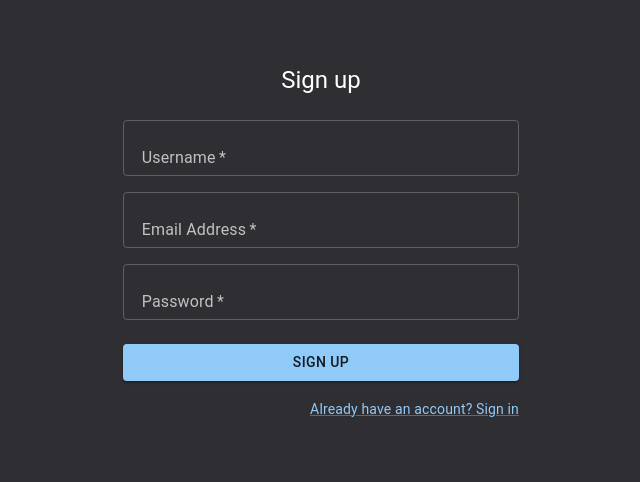
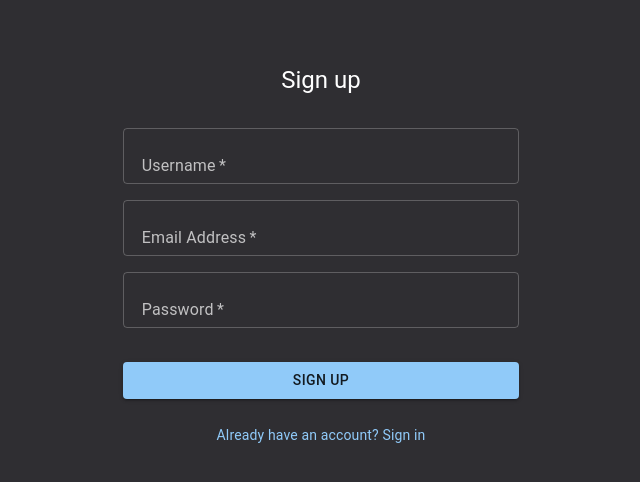
Before and after one commit to moxamadfarax/lyric-library, a React (Create React App) app in the folder client/: page /signUp in a window 1280 px wide. Shown: the top 482 px of the page, without its empty margins (319-959 px from the left). Built offline with nearby package versions, Linux system fonts and the light colour scheme.

Commit message:
added changes to sign up and sign in errs and some styles

```diff
--- a/client/src/pages/Search.js
+++ b/client/src/pages/Search.js
@@ -10,7 +10,6 @@ import TextField from "@mui/material/TextField";
 import { createTheme, ThemeProvider } from "@mui/material/styles";
 import CssBaseline from "@mui/material/CssBaseline";
 import Navbar from "../components/Navbar";
-import AuthService from "../utils/auth";
 
 const theme = createTheme({
   palette: {
--- a/client/src/pages/SignIn.js
+++ b/client/src/pages/SignIn.js
@@ -27,7 +27,7 @@ const theme = createTheme({
 });
 
 export default function SignInSide() {
-  const [loginUser, { loading, error }] = useMutation(LOGIN_USER);
+  const [loginUser] = useMutation(LOGIN_USER);
   const [showError, setShowError] = React.useState(false); // state to show error message
 
   const handleSubmit = async (event) => {
@@ -132,11 +132,14 @@ export default function SignInSide() {
               >
                 Sign In
               </Button>
-              <Grid container>
-                <Grid item xs></Grid>
+              <Grid container justifyContent="center" sx={{ mt: 1 }}>
                 <Grid item>
-                  <Link href="/SignUp" variant="body2">
-                    {"Don't have an account? Sign Up"}
+                  <Link
+                    href="/signUp"
+                    variant="body2"
+                    sx={{ textAlign: "center", textDecoration: "none" }}
+                  >
+                    Don't have an account? Sign up
                   </Link>
                 </Grid>
               </Grid>
--- a/client/src/pages/SignUp.js
+++ b/client/src/pages/SignUp.js
@@ -27,7 +27,8 @@ const theme = createTheme({
 });
 
 export default function SignUp() {
-  const [createUser, { loading, error }] = useMutation(CREATE_USER);
+  const [createUser] = useMutation(CREATE_USER);
+  const [error, setError] = React.useState(null);
 
   const handleSubmit = async (event) => {
     event.preventDefault();
@@ -43,7 +44,7 @@ export default function SignUp() {
       const token = result.data.createUser.token;
       AuthService.login(token);
     } catch (e) {
-      console.log(e);
+      setError(e.message);
     }
   };
 
@@ -66,10 +67,10 @@ export default function SignUp() {
             component="form"
             noValidate
             onSubmit={handleSubmit}
-            sx={{ mt: 3 }}
+            sx={{ mt: 4 }}
           >
             <Grid container spacing={2}>
-              <Grid item xs={12}>
+              <Grid item xs={17}>
                 <TextField
                   required
                   fullWidth
@@ -79,7 +80,7 @@ export default function SignUp() {
                   autoComplete="username"
                 />
               </Grid>
-              <Grid item xs={12}>
+              <Grid item xs={17}>
                 <TextField
                   required
                   fullWidth
@@ -89,7 +90,7 @@ export default function SignUp() {
                   autoComplete="email"
                 />
               </Grid>
-              <Grid item xs={12}>
+              <Grid item xs={17} sx={{ paddingBottom: "10px" }}>
                 <TextField
                   required
                   fullWidth
@@ -101,6 +102,21 @@ export default function SignUp() {
                 />
               </Grid>
             </Grid>
+            {error && (
+              <Box
+                sx={{
+                  mt: 1,
+                  p: 1,
+                  width: "100%",
+                  backgroundColor: "#9f3640",
+                  color: "white",
+                  textAlign: "center",
+                  borderRadius: "4px",
+                }}
+              >
+                {error}
+              </Box>
+            )}
             <Button
               type="submit"
               fullWidth
@@ -109,9 +125,13 @@ export default function SignUp() {
             >
               Sign Up
             </Button>
-            <Grid container justifyContent="flex-end">
+            <Grid container justifyContent="center" sx={{ mt: 1 }}>
               <Grid item>
-                <Link href="/signIn" variant="body2">
+                <Link
+                  href="/signIn"
+                  variant="body2"
+                  sx={{ textAlign: "center", textDecoration: "none" }}
+                >
                   Already have an account? Sign in
                 </Link>
               </Grid>
```
Also changed, not shown: 2 other files (tests, documents, lock files or other folders).
